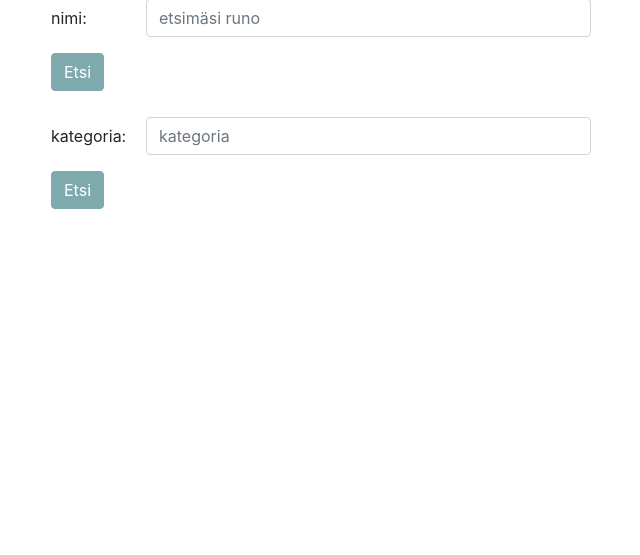
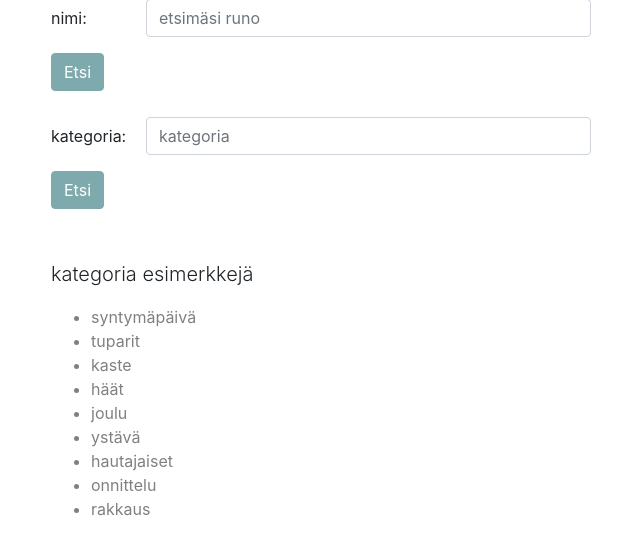
Before and after one commit to vsvala/Runoarkisto, a Flask app: page /runot/find/ in a window 1280 px wide. Shown: the part 157-712 px from the top of the page, without its empty margins (34-674 px from the left). Run offline with Flask 2, Linux system fonts and the light colour scheme; some libraries are stand-ins or nearby versions.

Commit message:
find näkymään kategoriavaihtoehdot näkyviin ja koodin siiousta

```diff
--- a/application/category/forms.py
+++ b/application/category/forms.py
@@ -1,14 +1,15 @@
 from flask_wtf import FlaskForm
 from wtforms import StringField, validators, SelectMultipleField, widgets
 
+
 class MultiCheckboxField(SelectMultipleField):
+
     widget = widgets.ListWidget(prefix_label=False)
     option_widget = widgets.CheckboxInput()
 
 
 
 class CategoryForm(FlaskForm):
-
 
    #aihe = StringField("kategoria", [validators.Length(max=144)]) #muokkauksessa tyhjä/ei käytössä
     string_of_files = ['syntymäpäivä\r\ntuparit\r\nkaste\r\nhäät\r\nhautajaiset\r\njoulu\r\nystävä\r\nonnittelu\r\nrakkaus\r\nmuu']
--- a/application/runot/views.py
+++ b/application/runot/views.py
@@ -73,9 +73,7 @@ def runot_create():
     #validoidaan eka otsikon kirjain isoksi (aakkostamisen takia ja hakemisen,,,)
     n=form.name.data
     bool=n[0].isupper()
-    print("booooooooooooooool", bool)
     if bool==False:
-        print("faaaaaaaaaaaaaaaaaaaaalssssssssssssssssssssssseeeee")
         return render_template("runot/new.html", form=form, capital_error= "Aloita otsikko isolla kirjaimella!")
 
     #lomakkeen validointi
@@ -143,13 +141,10 @@ def runot_uppdate(runo_id):
     #validoidaan eka otsikon kirjain isoksi (aakkostamisen takia ja hakemisen,,,)
     n=form.name.data
     bool=n[0].isupper()
-    print("booooooooooooooool", bool)
     if bool==False:
-        print("faaaaaaaaaaaaaaaaaaaaalssssssssssssssssssssssseeeee")
         return render_template("runot/muokkaa.html", runo=runo, form=form, capital_error= "Aloita otsikko isolla kirjaimella!")
 
     if not form.validate():
-        print("not validateeeeeeeeeeeeeeeeee")
         return render_template("runot/muokkaa.html", runo=runo,form=form)
 
     runo.name=form.name.data
@@ -196,23 +191,15 @@ def find_runo():
         #validoidaan eka otsikon kirjain isoksi (aakkostamisen takia ja hakemisen,,,)
         n=form.name.data
         bool=n[0].isupper()
-        print("booooooooooooooool", bool)
         if bool==False:
-            print("faaaaaaaaaaaaaaaaaaaaalssssssssssssssssssssssseeeee")
             return render_template("runot/find.html", form=form, capital_error= "Aloita nimi isolla kirjaimella!")
 
         runo= Runo.query.filter_by(name=runo_name).first()
         if not runo:
             return render_template("runot/find.html", form=form, name_error="Etsimälläsi nimellä ei löydy runoa arkistosta, etsi toisella nimellä!")
 
+
     if runo_category:
-        n=form.category.data
-        bool=n[0].islower()
-        print("booooooooooooooool", bool)
-        if bool==False:
-            print("faaaaaaaaaaaaaaaaaaaaalssssssssssssssssssssssseeeee")
-            return render_template("runot/find.html", form=form, lower_error= "Kirjoita kategoria pienin kirjaimin")
-
         return redirect(url_for("find_runot_by_category", runo_category=runo_category))
 
 
@@ -228,7 +215,8 @@ def find_runo():
 @app.route("/runot/find/<runo_category>")
 def find_runot_by_category(runo_category):
     form = FindForm(request.form)
-    category=runo_category
+    category=runo_category.lower() #muutetaan pieniksi kirjaimiksi
+
     if not Runo.find_runot_by_category(category):
         return render_template("runot/find.html", form=form, category_error="Etsimälläsi kategorialla ei löydy runoja, yritä toista hakusanaa!")
 
--- a/application/templates/runot/find.html
+++ b/application/templates/runot/find.html
@@ -34,7 +34,6 @@
             <li>{{ error }}</li>
             {% endfor %}
             <p>{{ lower_error }}</p>
-
       </ul>
       </div>
       <button type="submit" class="btn btn-primary">Etsi</button>
@@ -94,4 +93,22 @@
 
 {% endif %}
 
+
+{% if runo is not defined %}
+{% if runot_by_category is not defined %}
+<p class="lead">kategoria esimerkkejä</p>
+<ul style="color:gray;">
+<li>syntymäpäivä</li>
+<li>tuparit</li>
+<li>kaste</li>
+<li>häät</li>
+<li>joulu</li>
+<li>ystävä</li>
+<li>hautajaiset</li>
+<li>onnittelu</li>
+<li>rakkaus</li>
+</ul>
+{% endif %}
+{% endif %}
+
 {% endblock %}
--- a/application/templates/runot/top.html
+++ b/application/templates/runot/top.html
@@ -2,12 +2,6 @@
 
 <h3>Tykätyimmät runot (top 10)</h3>
 <br>
-<!-- <table>
-  <tr>
-    <th>runo</th>
-    <th>tykkäykset</th>
-  </tr>
-</table> -->
 
 {% if top is defined%}
 <ol>
```
Also changed, not shown: application/templates/runot/one.html (+0 -17 lines), application/static/images/ornaments-tran.svg (deleted).
